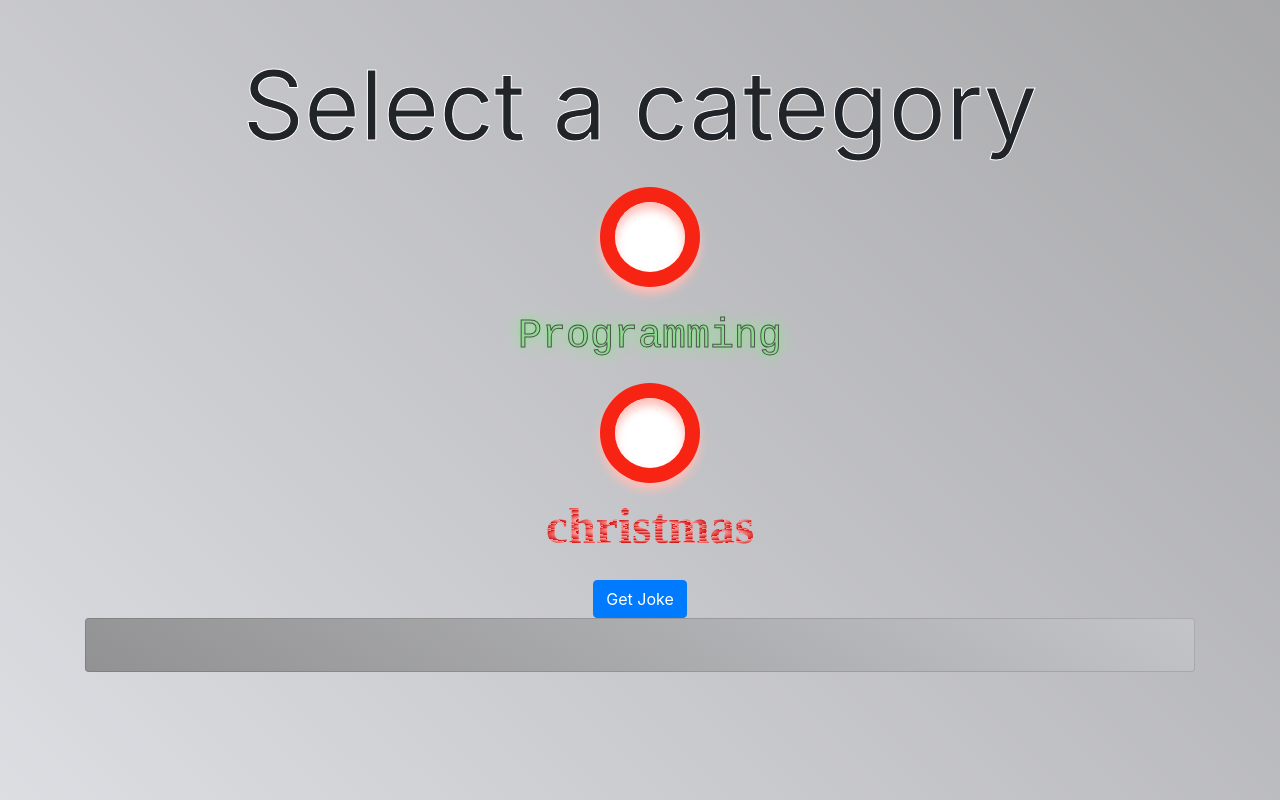
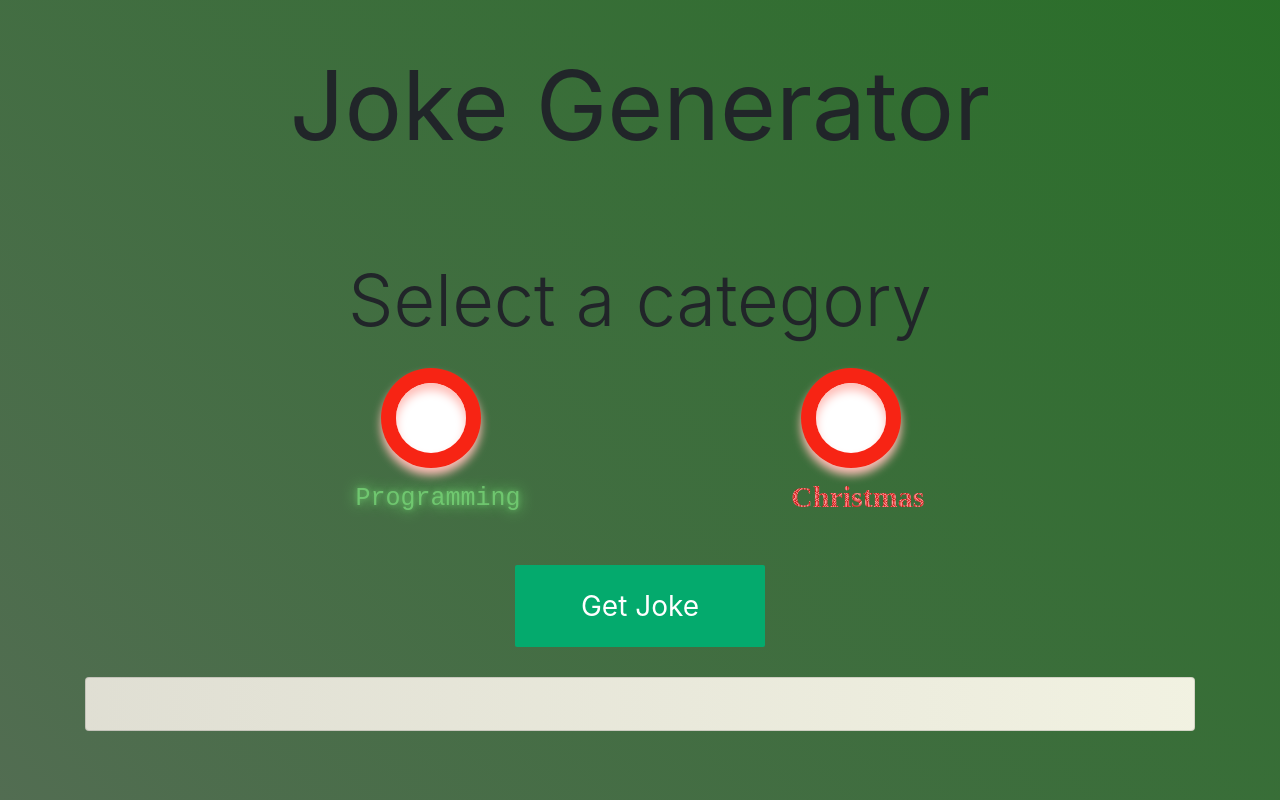
Before and after one commit to rikulahdeaho/Projekti-2, a plain HTML site: page index.html in a window 1280 px wide. Drawn offline with nearby package versions, Linux system fonts and the light colour scheme; a web font is replaced by a local one.

Commit message:
Button effektejä

```diff
--- a/index.html
+++ b/index.html
@@ -2,7 +2,7 @@
 <html lang="en">
 <head>
   <meta charset="UTF-8">
-  <title>Joke API Example</title>
+  <title>Joke Generator</title>
 
   <!-- Add Bootstrap CSS -->
   <link rel="stylesheet" href="https://stackpath.bootstrapcdn.com/bootstrap/4.3.1/css/bootstrap.min.css">
@@ -17,31 +17,29 @@
 </head>
 <body class="css-selector">
   <div class="container mt-5">
-    <h1 class="text-center mb-4 display-1"><strong>Select a category</strong></h1>
+    <h2 class="text-center mb-4 display-1" style="padding-bottom: 70px;"><strong>Joke Generator</strong></h2>
+    <h1 class="text-center mb-4 display-3">Select a category</h1>
 
     <!-- Bootstrap form group for better styling -->
-    <div class="form-group">
-      <!-- Bootstrap form-check class for styling checkboxes -->
-      <div class="text-center form-check">
-          <div class="MatrixTextEffect">
+    <div style="display: flex; justify-content: space-evenly;">
+      <div class="MatrixTextEffect">
         <input type="checkbox" class="form-check-input" id="programmingCheckbox" value="Programming">
-        <label class="form-check-label" for="programmingCheckbox"></label>
+        <label class="form-check-label" for="programmingCheckbox" style="margin-left: 25px;"></label>
         <p class="Pulse">Programming</p>
-          </div>
       </div>
-      <div class="text-center form-check">
-          <div class="">
+
+      <div>
         <input type="checkbox" class="form-check-input" id="christmasCheckbox" value="Christmas">
         <label class="form-check-label" for="christmasCheckbox"></label>
-        <P class="crismas">christmas</P>
-          </div>
+        <p class="crismas">Christmas</p>
       </div>
     </div>
 
     <!-- Bootstrap button classes for styling -->
-    <div class="text-center">
-    <button id="getJokeBtn" class="btn btn-primary">Get Joke</button>
+    <div class="text-center" style="padding: 30px;">
+      <button id="getJokeBtn">Get Joke</button>
     </div>
+
     <!-- Bootstrap card for better styling -->
     <div class="card card-selector ">
       <div class="card-body">
--- a/style.css
+++ b/style.css
@@ -1,11 +1,11 @@
 .css-selector {
-  background: linear-gradient(45deg, #aeaeae, #f8f9ff, #727272, #3a3a3a);
+  background: linear-gradient(47deg, #329d00, #6c6c6c, #017000, #b3f5b2);
   background-size: 800% 800%;
 
-  -webkit-animation: AnimationName 32s ease infinite;
-  -moz-animation: AnimationName 32s ease infinite;
-  -o-animation: AnimationName 32s ease infinite;
-  animation: AnimationName 32s ease infinite;
+  -webkit-animation: AnimationName 36s ease infinite;
+  -moz-animation: AnimationName 36s ease infinite;
+  -o-animation: AnimationName 36s ease infinite;
+  animation: AnimationName 36s ease infinite;
 }
 
 @-webkit-keyframes AnimationName {
@@ -30,39 +30,84 @@
 }
 
 .card-selector {
-  background: linear-gradient(211deg, #aeaeae, #f8f9ff, #727272, #3a3a3a);
-  background-size: 800% 800%;
+  background: linear-gradient(269deg, #fcfdea, #b5b1b1);
+  background-size: 400% 400%;
 
-  -webkit-animation: AnimationName 32s ease infinite;
-  -moz-animation: AnimationName 32s ease infinite;
-  -o-animation: AnimationName 32s ease infinite;
-  animation: AnimationName 32s ease infinite;
+  -webkit-animation: AnimationName 4s ease infinite;
+  -moz-animation: AnimationName 4s ease infinite;
+  -o-animation: AnimationName 4s ease infinite;
+  animation: AnimationName 4s ease infinite;
 }
 
 @-webkit-keyframes AnimationName {
-  0%{background-position:96% 0%}
-  50%{background-position:5% 100%}
-  100%{background-position:96% 0%}
+  0%{background-position:0% 50%}
+  50%{background-position:100% 51%}
+  100%{background-position:0% 50%}
 }
 @-moz-keyframes AnimationName {
-  0%{background-position:96% 0%}
-  50%{background-position:5% 100%}
-  100%{background-position:96% 0%}
+  0%{background-position:0% 50%}
+  50%{background-position:100% 51%}
+  100%{background-position:0% 50%}
 }
 @-o-keyframes AnimationName {
-  0%{background-position:96% 0%}
-  50%{background-position:5% 100%}
-  100%{background-position:96% 0%}
+  0%{background-position:0% 50%}
+  50%{background-position:100% 51%}
+  100%{background-position:0% 50%}
 }
 @keyframes AnimationName {
-  0%{background-position:96% 0%}
-  50%{background-position:5% 100%}
-  100%{background-position:96% 0%}
+  0%{background-position:0% 50%}
+  50%{background-position:100% 51%}
+  100%{background-position:0% 50%}
 }
 
 
 
 @import url('https://fonts.googleapis.com/css2?family=VT323&display=swap');
+
+#getJokeBtn:hover {
+  width: 300px;
+  border-radius: 25px;
+  box-shadow: 0px 0px 18px 8px rgb(255, 255, 255);
+  background: #d51da1;
+}
+
+#getJokeBtn {
+  position: relative;
+  background-color: #04AA6D;
+  border: none;
+  border-radius: 2px;
+  font-size: 28px;
+  color: #FFFFFF;
+  padding: 20px;
+  text-align: center;
+  -webkit-transition-duration: 0.4s; /* Safari */
+  transition-duration: 0.4s;
+  text-decoration: none;
+  overflow: hidden;
+  cursor: pointer;
+  width: 250px;
+}
+
+#getJokeBtn:after {
+  content: "";
+  background: #ccd51d;
+  display: block;
+  position: absolute;
+  padding-top: 300%;
+  padding-left: 350%;
+  margin-left: -20px!important;
+  margin-top: -120%;
+  opacity: 0;
+  transition: all 0.8s
+}
+
+#getJokeBtn:active:after {
+  padding: 0;
+  margin: 0;
+  opacity: 1;
+  transition: 0s
+}
+
 
 /* Add styles for checkboxes */
 .form-check-input {
@@ -172,20 +217,28 @@
 }
 .crismas{
   font-family: 'Mountains of Christmas';
-  font-size: 50px;
+  font-size: 30px;
   font-weight: bold;
   background: #FF9C9C;
-background: repeating-radial-gradient(ellipse farthest-side at center center, #FF9C9C 47%, #CF1512 49%);
--webkit-background-clip: text;
--webkit-text-fill-color: transparent;
+  background: repeating-radial-gradient(ellipse farthest-side at center center, #FF9C9C 47%, #CF1512 49%);
+  -webkit-background-clip: text;
+  -webkit-text-fill-color: transparent;
 }
+
 .proogram{
   font-family: 'Mountains of Christmas'
 }
 
-
 .Pulse {
   animation: Pulse 1.5s ease infinite;
+}
+
+#jokeSetup {
+  font-size: 35px;
+}
+
+#jokeDelivery {
+  font-size: 28px;
 }
 
 @keyframes Pulse {
@@ -197,18 +250,6 @@ background: repeating-radial-gradient(ellipse farthest-side at center center, #F
 .MatrixTextEffect {
   color: rgba(125,225,125,0.75);
   font-family: 'VT323', monospace;
-  font-size: 40px;
+  font-size: 25px;
   text-shadow: 0 0 5px rgba(125,225,125,0.5), 0 0 15px rgba(125,250,125,1);
-  -webkit-text-stroke-width: 1px;
-  -webkit-text-stroke-color: rgb(70, 70, 70);
 }
-
-h1{
-  -webkit-text-stroke-width: 1px;
-  -webkit-text-stroke-color: rgb(255, 255, 255);
-}
-
-borderit{
-  -webkit-text-stroke-width: 1px;
-  -webkit-text-stroke-color: rgb(255, 255, 255);
-}
```
